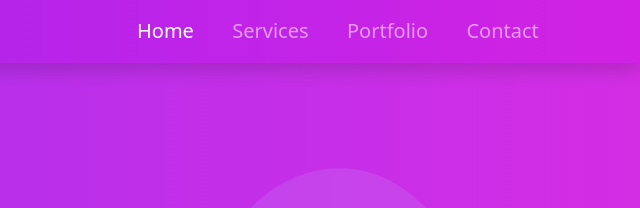
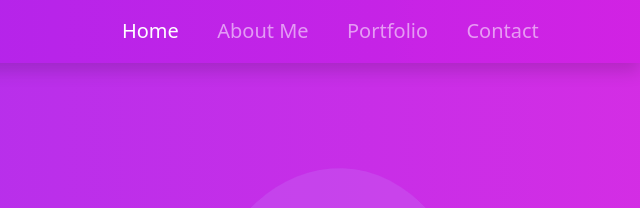
Before and after one commit to Captcha-Google/Bootstrap-Portfolio, a plain HTML site: page index.html in a window 1280 px wide. Shown: the top 208 px of the page, 640-1280 px from the left. Drawn offline with nearby package versions, Linux system fonts and the light colour scheme; files whose address does not match are found by name.

Commit message:
Update index.html

```diff
--- a/index.html
+++ b/index.html
@@ -55,7 +55,7 @@
                 class="nav-link"
                 href="#services"
                 style="font-weight: 100; font-size: 20px"
-                >Services</a
+                >About me</a
               >
             </li>
             <li class="nav-item">
```
